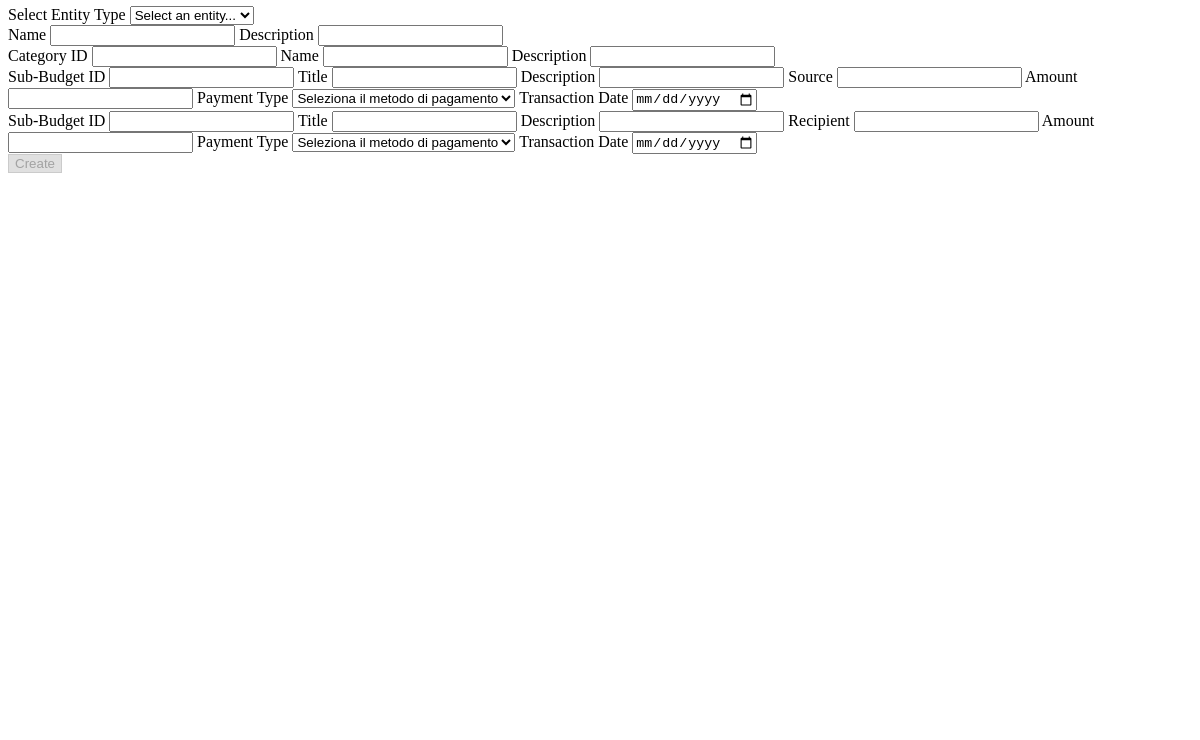
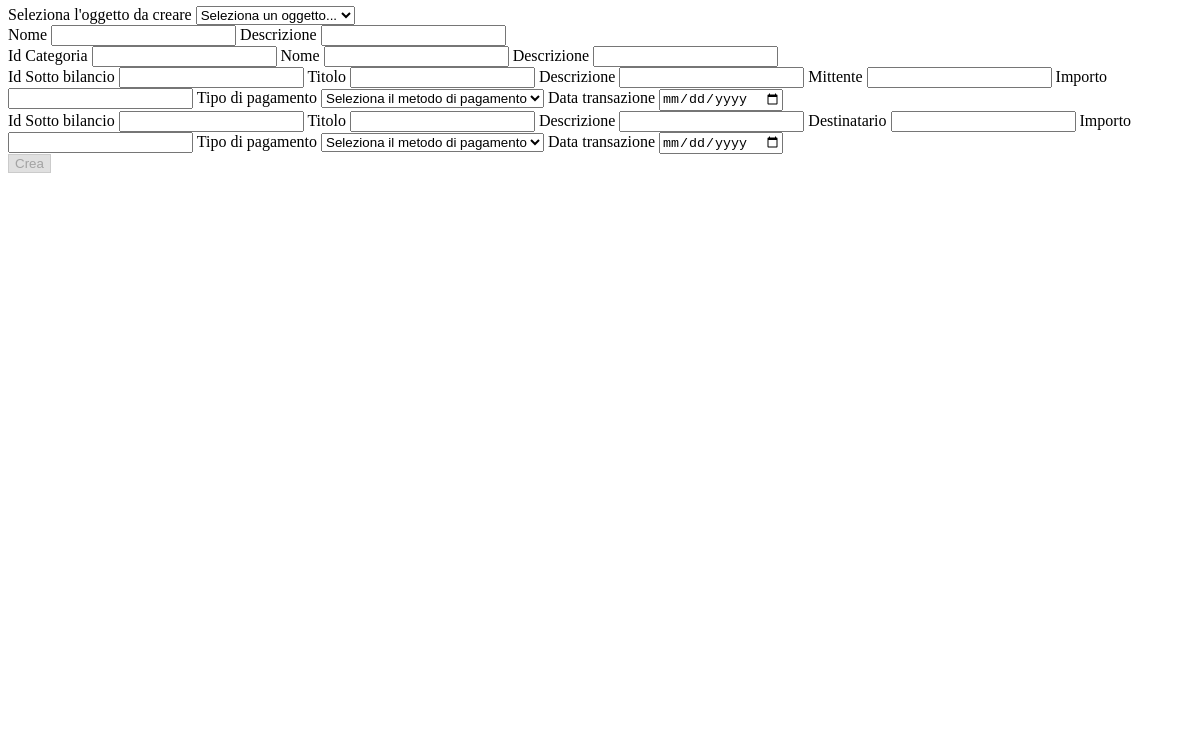
Before and after one commit to patrickalderson89/BalanceDeskAE, an Electron app: page src/renderer/pages/add-new/add-new.html in a window 1200 px wide. Shown: the part 60-800 px from the top of the page. Drawn offline with Linux system fonts and the light colour scheme; files whose address does not match are found by name.

Commit message:
cleaner code with comments and translation

```diff
--- a/src/renderer/pages/add-new/add-new.html
+++ b/src/renderer/pages/add-new/add-new.html
@@ -2,17 +2,17 @@
     <base href="add-new/">
     <link rel="stylesheet" href="add-new.css">
 
-    <h1>Add new item</h1>
+    <h1>Aggiungi nuovo oggetto</h1>
 
     <form id="dynamic-form">
         <!-- Select for entity type -->
-        <label for="entityType">Select Entity Type</label>
+        <label for="entityType">Seleziona l'oggetto da creare</label>
         <select id="entityType" required>
-          <option value="" disabled selected>Select an entity...</option>
-          <option value="category">Category</option>
-          <option value="subBudget">Sub-Budget</option>
-          <option value="income">Income</option>
-          <option value="expense">Expense</option>
+          <option value="" disabled selected>Seleziona un oggetto...</option>
+          <option value="category">Categoria</option>
+          <option value="subBudget">Sotto bilancio</option>
+          <option value="income">Entrate</option>
+          <option value="expense">Uscite</option>
         </select>
 
         <!-- Form fields for different entities -->
@@ -20,84 +20,84 @@
         <div id="fields-container" class="form-container">
           <!-- Category fields -->
           <div id="category-fields" class="hidden">
-            <label for="category-name" class="required">Name</label>
+            <label for="category-name" class="required">Nome</label>
             <input type="text" id="category-name" required>
 
-            <label for="category-description">Description</label>
+            <label for="category-description">Descrizione</label>
             <input type="text" id="category-description">
           </div>
 
           <!-- Sub-Budget fields -->
           <div id="subBudget-fields" class="hidden">
-            <label for="subBudget-category-id" class="required">Category ID</label>
+            <label for="subBudget-category-id" class="required">Id Categoria</label>
             <input type="number" id="subBudget-category-id" required min="0" step="1" required>
 
-            <label for="subBudget-name" class="required">Name</label>
+            <label for="subBudget-name" class="required">Nome</label>
             <input type="text" id="subBudget-name" required>
 
-            <label for="subBudget-description">Description</label>
+            <label for="subBudget-description">Descrizione</label>
             <input type="text" id="subBudget-description">
           </div>
 
           <!-- Income fields -->
           <div id="income-fields" class="hidden">
-            <label for="income-subbudget-id" class="required">Sub-Budget ID</label>
+            <label for="income-subbudget-id" class="required">Id Sotto bilancio</label>
             <input type="number" id="income-subbudget-id" required min="0" step="1" required>
 
-            <label for="income-title" class="required">Title</label>
+            <label for="income-title" class="required">Titolo</label>
             <input type="text" id="income-title" required>
 
-            <label for="income-description">Description</label>
+            <label for="income-description">Descrizione</label>
             <input type="text" id="income-description">
 
-            <label for="income-source">Source</label>
+            <label for="income-source">Mittente</label>
             <input type="text" id="income-source">
 
-            <label for="income-amount" class="required">Amount</label>
+            <label for="income-amount" class="required">Importo</label>
             <input type="number" id="income-amount" required step="0.01">
 
-            <label for="income-payment-type" class="required">Payment Type</label>
+            <label for="income-payment-type" class="required">Tipo di pagamento</label>
             <select id="income-payment-type" required>
               <option value="" disabled selected>Seleziona il metodo di pagamento</option>
               <option value="cash">Contanti</option>
               <option value="bank">Banca</option>
             </select>
 
-            <label for="income-transaction-date" class="required">Transaction Date</label>
+            <label for="income-transaction-date" class="required">Data transazione</label>
             <input type="date" id="income-transaction-date" required>
           </div>
 
           <!-- Expense fields -->
           <div id="expense-fields" class="hidden">
-            <label for="expense-subbudget-id" class="required">Sub-Budget ID</label>
+            <label for="expense-subbudget-id" class="required">Id Sotto bilancio</label>
             <input type="number" id="expense-subbudget-id" required min="0" step="1" required>
 
-            <label for="expense-title" class="required">Title</label>
+            <label for="expense-title" class="required">Titolo</label>
             <input type="text" id="expense-title" required>
 
-            <label for="expense-description">Description</label>
+            <label for="expense-description">Descrizione</label>
             <input type="text" id="expense-description">
 
-            <label for="expense-recipient">Recipient</label>
+            <label for="expense-recipient">Destinatario</label>
             <input type="text" id="expense-recipient">
 
-            <label for="expense-amount" class="required">Amount</label>
+            <label for="expense-amount" class="required">Importo</label>
             <input type="number" id="expense-amount" required step="0.01">
 
-            <label for="expense-payment-type" class="required">Payment Type</label>
+            <label for="expense-payment-type" class="required">Tipo di pagamento</label>
             <select id="expense-payment-type" required>
               <option value="" disabled selected>Seleziona il metodo di pagamento</option>
               <option value="cash">Cash</option>
               <option value="bank">Bank</option>
             </select>
 
-            <label for="expense-transaction-date">Transaction Date</label>
+            <label for="expense-transaction-date">Data transazione</label>
             <input type="date" id="expense-transaction-date" required>
           </div>
         </div>
 
         <!-- Submit button -->
-        <button type="button" id="create-btn" class="disabled" disabled>Create</button>
+        <button type="button" id="create-btn" class="disabled" disabled>Crea</button>
         <p id="request-result"></p>
       </form>
 
--- a/src/renderer/pages/add-new/add-new.js
+++ b/src/renderer/pages/add-new/add-new.js
@@ -14,23 +14,24 @@ function updateCreateButtonState() {
   const fields = document.querySelectorAll(`#${selectedType}-fields input[required], #${selectedType}-fields select[required]`);
   const createButton = document.getElementById("create-btn");
 
-  // Verifica se tutti i campi obbligatori sono validi
+  // Verify if all the input fields are valid
   const allValid = Array.from(fields).every((field) => field.checkValidity());
 
-  // Abilita o disabilita il pulsante
+  // Lock of unlock the submit button
   createButton.disabled = !allValid;
   allValid ? createButton.classList.remove("disabled") : createButton.className = "disabled"
 }
 
 
 
-// Aggiungi un evento 'input' su tutti i campi di input e select
+// Real time input fields validation
 document.getElementById("fields-container").addEventListener("input", async () => {
   updateCreateButtonState();
 });
 
 
 
+// Hide/Unhide usefull/unusefull forms
 document.getElementById("entityType").addEventListener("change", async () => {
   const entityTypeSelect = document.getElementById("entityType");
   const fieldsContainer = document.getElementById("fields-container");
@@ -43,21 +44,6 @@ document.getElementById("entityType").addEventListener("change", async () => {
   if (selectedType) {
     document.getElementById(`${selectedType}-fields`).classList.remove("hidden");
   }
-});
-
-
-document.getElementById("fields-container").addEventListener("input", async (event) => {
-  const inputField = event.target;
-
-  // Validazione personalizzata (se necessaria)
-  if (inputField.id === "category-name" && inputField.value.trim() === "") {
-    inputField.setCustomValidity("Name is required and must be unique.");
-  } else {
-    inputField.setCustomValidity(""); // Resetta il messaggio di errore
-  }
-
-  // Aggiorna il pulsante di submit
-  updateCreateButtonState();
 });
 
 
```
